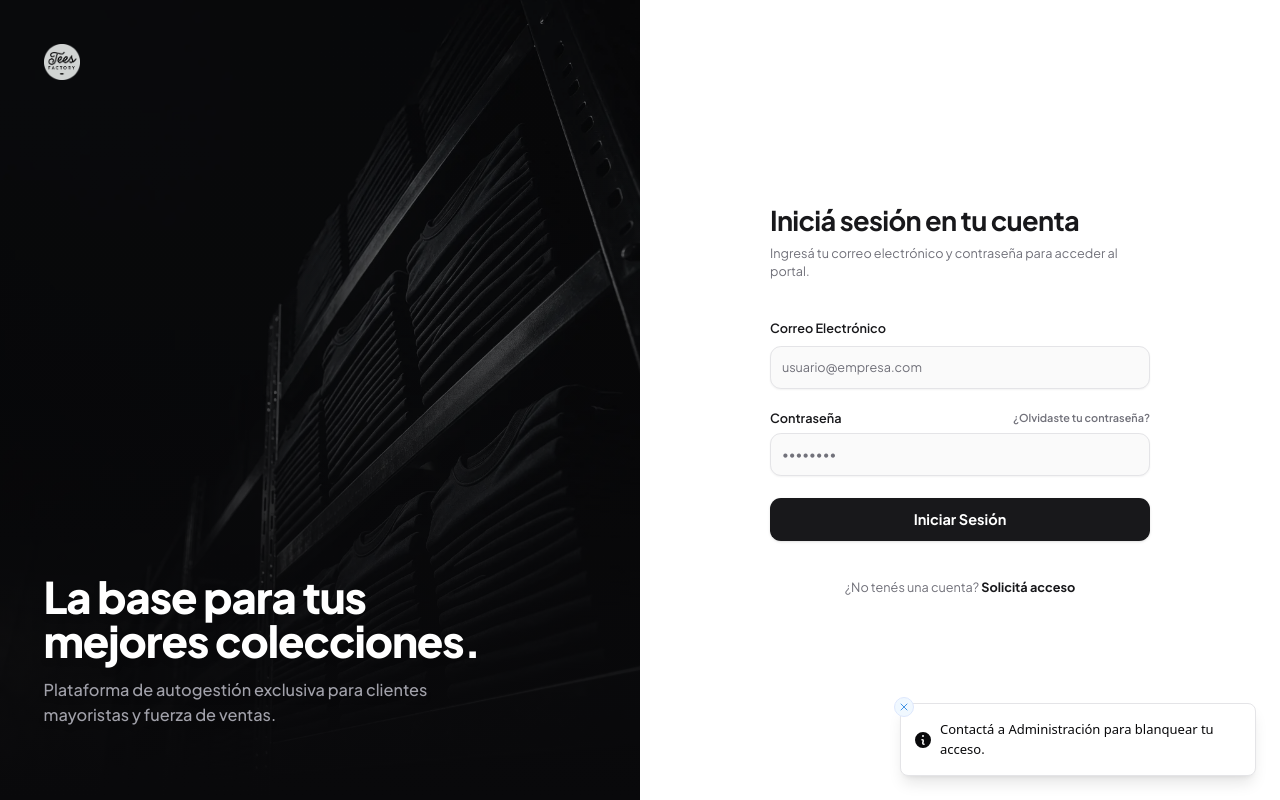
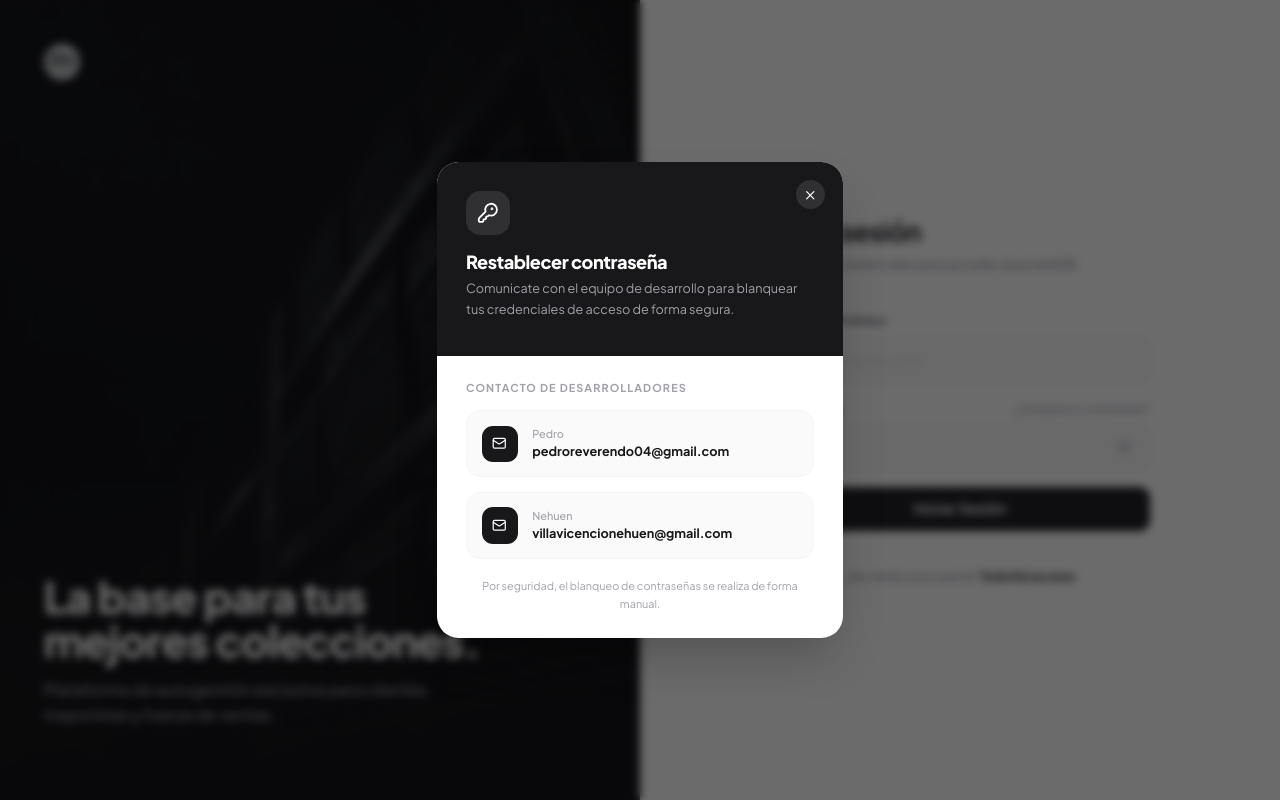
Before and after one commit to nehuennv/tees-factory, a React (Vite) app: page /login in a window 1280 px wide. Both pictures are taken after a click on the button "¿Olvidaste tu contraseña?". Built offline with nearby package versions, Linux system fonts and the light colour scheme.

Commit message:
fix previewsssesss

```diff
--- a/src/features/auth/pages/LoginPageB2B.tsx
+++ b/src/features/auth/pages/LoginPageB2B.tsx
@@ -6,8 +6,8 @@ import { Button } from '@/components/ui/button';
 import { Input } from '@/components/ui/input';
 import { Label } from '@/components/ui/label';
 import { toast } from 'sonner';
+import { Eye, EyeOff, X, Mail, KeyRound } from 'lucide-react';
 
-// Importamos los assets que tenés en tu repo
 import LogoTees from '@/assets/logo/LogoTeesFactorynegro.png';
 import Bg1 from '@/assets/login/1.webp';
 import Bg2 from '@/assets/login/2.webp';
@@ -21,6 +21,97 @@ const ROLE_ROUTES: Record<Role, string> = {
     SELLER: '/ventas/clientes',
 };
 
+// 1. Convertimos el modal en un componente genérico y reutilizable
+interface ContactSupportModalProps {
+    title: string;
+    description: string;
+    icon: React.ReactNode;
+    footerText?: string;
+    onClose: () => void;
+}
+
+function ContactSupportModal({ title, description, icon, footerText, onClose }: ContactSupportModalProps) {
+    return (
+        <div
+            className="fixed inset-0 z-50 flex items-center justify-center p-4"
+            onClick={onClose}
+        >
+            {/* Backdrop */}
+            <div className="absolute inset-0 bg-zinc-950/60 backdrop-blur-sm" />
+
+            {/* Modal */}
+            <div
+                className="relative w-full max-w-md bg-white rounded-3xl shadow-2xl overflow-hidden animate-in fade-in zoom-in-95 duration-200"
+                onClick={(e) => e.stopPropagation()}
+            >
+                {/* Header con gradiente */}
+                <div className="bg-zinc-900 px-8 pt-8 pb-10">
+                    <button
+                        onClick={onClose}
+                        className="absolute top-5 right-5 w-8 h-8 rounded-full bg-white/10 hover:bg-white/20 flex items-center justify-center text-white transition-colors"
+                    >
+                        <X className="w-4 h-4" />
+                    </button>
+                    <div className="w-12 h-12 rounded-2xl bg-white/10 flex items-center justify-center mb-4">
+                        {icon}
+                    </div>
+                    <h3 className="text-xl font-black text-white tracking-tight">
+                        {title}
+                    </h3>
+                    <p className="text-zinc-400 text-sm mt-1 leading-relaxed">
+                        {description}
+                    </p>
+                </div>
+
+                {/* Contenido (Contactos estáticos para ambos casos) */}
+                <div className="px-8 py-7 flex flex-col gap-4">
+                    <p className="text-xs font-bold text-zinc-400 uppercase tracking-widest">
+                        Contacto de desarrolladores
+                    </p>
+
+                    {/* Contacto 1 */}
+                    <a
+                        href="mailto:pedroreverendo04@gmail.com"
+                        className="flex items-center gap-4 p-4 rounded-2xl border border-zinc-100 bg-zinc-50 hover:bg-zinc-100 hover:border-zinc-200 transition-all group"
+                    >
+                        <div className="w-10 h-10 rounded-xl bg-zinc-900 flex items-center justify-center shrink-0 group-hover:scale-105 transition-transform">
+                            <Mail className="w-4 h-4 text-white" />
+                        </div>
+                        <div className="flex flex-col min-w-0">
+                            <span className="text-xs text-zinc-400 font-medium">Pedro</span>
+                            <span className="text-sm font-bold text-zinc-900 truncate">
+                                pedroreverendo04@gmail.com
+                            </span>
+                        </div>
+                    </a>
+
+                    {/* Contacto 2 */}
+                    <a
+                        href="mailto:villavicencionehuen@gmail.com"
+                        className="flex items-center gap-4 p-4 rounded-2xl border border-zinc-100 bg-zinc-50 hover:bg-zinc-100 hover:border-zinc-200 transition-all group"
+                    >
+                        <div className="w-10 h-10 rounded-xl bg-zinc-900 flex items-center justify-center shrink-0 group-hover:scale-105 transition-transform">
+                            <Mail className="w-4 h-4 text-white" />
+                        </div>
+                        <div className="flex flex-col min-w-0">
+                            <span className="text-xs text-zinc-400 font-medium">Nehuen</span>
+                            <span className="text-sm font-bold text-zinc-900 truncate">
+                                villavicencionehuen@gmail.com
+                            </span>
+                        </div>
+                    </a>
+
+                    {footerText && (
+                        <p className="text-xs text-zinc-400 text-center leading-relaxed pt-1">
+                            {footerText}
+                        </p>
+                    )}
+                </div>
+            </div>
+        </div>
+    );
+}
+
 export const LoginPageB2B = () => {
     const login = useAuthStore((state) => state.login);
     const setGlobalLoading = useAuthStore((state) => state.setGlobalLoading);
@@ -28,8 +119,12 @@ export const LoginPageB2B = () => {
 
     const [email, setEmail] = useState('');
     const [password, setPassword] = useState('');
+    const [showPassword, setShowPassword] = useState(false);
     const [isLoading, setIsLoading] = useState(false);
     const [bgIndex, setBgIndex] = useState(0);
+
+    // 2. Unificamos el estado para manejar qué modal mostrar
+    const [modalType, setModalType] = useState<'none' | 'access' | 'password'>('none');
 
     useEffect(() => {
         const interval = setInterval(() => {
@@ -38,7 +133,6 @@ export const LoginPageB2B = () => {
         return () => clearInterval(interval);
     }, []);
 
-    // ── Login Real contra la API ────────────────────────────────
     const handleRegularLogin = async (e: React.FormEvent) => {
         e.preventDefault();
         setIsLoading(true);
@@ -47,18 +141,15 @@ export const LoginPageB2B = () => {
             setGlobalLoading(true, 'Validando credenciales...');
             await login(email, password);
 
-            // Leer el user recién seteado para redirigir según su rol
             const user = useAuthStore.getState().user;
             if (user) {
                 navigate(ROLE_ROUTES[user.role], { replace: true });
             }
 
-            // Dar tiempo al router a renderizar antes de quitar el splash
             setTimeout(() => setGlobalLoading(false), 150);
         } catch (err: any) {
             setGlobalLoading(false);
 
-            // Error de red (servidor no accesible, CORS, timeout)
             if (!err?.response) {
                 toast.error('No se pudo conectar con el servidor', {
                     description: 'Verificá tu conexión a internet o contactá al administrador.',
@@ -67,7 +158,6 @@ export const LoginPageB2B = () => {
                 return;
             }
 
-            // Error 401 o 403 del backend (credenciales inválidas)
             const status = err.response.status;
             if (status === 401 || status === 403) {
                 toast.error('Credenciales incorrectas', {
@@ -77,7 +167,6 @@ export const LoginPageB2B = () => {
                 return;
             }
 
-            // Cualquier otro error del backend (500, etc.)
             const backendMessage = err.response?.data?.message
                 || err.response?.data?.error
                 || 'Ocurrió un error inesperado. Intentá más tarde.';
@@ -88,12 +177,11 @@ export const LoginPageB2B = () => {
     };
 
     return (
+        <>
             <div className="min-h-screen w-full grid grid-cols-1 md:grid-cols-2 bg-white">
 
-            {/* MITAD IZQUIERDA: Carousel y Branding (Oculto en mobile) */}
+                {/* MITAD IZQUIERDA: Carousel y Branding */}
                 <div className="relative hidden md:flex flex-col justify-between p-12 overflow-hidden bg-zinc-950">
-
-                {/* Logo FIJO en Top-Left del Carrusel */}
                     <div className="absolute top-12 left-12 z-20">
                         <img
                             src={LogoTees}
@@ -102,21 +190,18 @@ export const LoginPageB2B = () => {
                         />
                     </div>
 
-                {/* Imagen de fondo con overlay oscuro */}
                     <div className="absolute inset-0 z-0 bg-zinc-950 overflow-hidden">
                         {bgImages.map((img, idx) => (
                             <img
                                 key={idx}
                                 src={img}
                                 alt={`Tees Factory Background ${idx + 1}`}
-                            className={`absolute inset-0 w-full h-full object-cover transition-opacity duration-1000 ease-in-out ${idx === bgIndex ? 'opacity-40' : 'opacity-0'
-                                }`}
+                                className={`absolute inset-0 w-full h-full object-cover transition-opacity duration-1000 ease-in-out ${idx === bgIndex ? 'opacity-40' : 'opacity-0'}`}
                             />
                         ))}
                         <div className="absolute inset-0 bg-gradient-to-t from-zinc-950 via-zinc-950/20 to-transparent" />
                     </div>
 
-                {/* Contenido sobre la imagen */}
                     <div className="relative z-10 flex flex-col justify-end h-full max-w-lg mb-8">
                         <h1 className="text-4xl lg:text-5xl font-black text-white tracking-tight mb-4 drop-shadow-md">
                             La base para tus mejores colecciones.
@@ -129,83 +214,118 @@ export const LoginPageB2B = () => {
 
                 {/* MITAD DERECHA: Formulario de Login */}
                 <div className="relative flex flex-col justify-center min-h-screen px-6 sm:px-12 md:px-16 lg:px-24 xl:px-32 bg-white">
+                    <div className="w-full max-w-[380px] mx-auto flex flex-col justify-center">
 
-                <div className="w-full max-w-[380px] mx-auto flex flex-col justify-center">
-                    {/* Header del Formulario */}
                         <div className="flex flex-col items-center md:items-start text-center md:text-left mb-10">
-                        {/* Logo visible solo en mobile y centrado */}
                             <img
                                 src={LogoTees}
                                 alt="Tees Factory"
                                 className="h-12 w-auto object-contain mb-8 md:hidden"
                             />
                             <h2 className="text-3xl font-bold text-zinc-900 tracking-tight">
-                            Iniciá sesión en tu cuenta
+                                Iniciá sesión
                             </h2>
                             <p className="text-sm text-zinc-500 mt-2 max-w-xs md:max-w-none">
-                            Ingresá tu correo electrónico y contraseña para acceder al portal.
+                                Ingresá tus credenciales para acceder al portal B2B.
                             </p>
                         </div>
 
-                    {/* Formulario Real */}
-                    <form onSubmit={handleRegularLogin} className="space-y-6">
+                        <form onSubmit={handleRegularLogin} className="space-y-5">
+                            {/* Email */}
                             <div className="space-y-2">
-                            <Label htmlFor="email" className="text-zinc-900 font-semibold">Correo Electrónico</Label>
+                                <Label htmlFor="email" className="text-zinc-700 font-semibold text-sm">
+                                    Correo Electrónico
+                                </Label>
                                 <Input
                                     id="email"
                                     type="email"
                                     placeholder="usuario@empresa.com"
                                     value={email}
                                     onChange={(e) => setEmail(e.target.value)}
-                                className="h-12 rounded-xl bg-zinc-50 border-zinc-200 focus-visible:ring-zinc-900"
+                                    className="h-12 rounded-xl bg-zinc-50 border-zinc-200 focus-visible:ring-zinc-900 placeholder:text-zinc-300"
                                     required
                                 />
                             </div>
 
+                            {/* Contraseña */}
                             <div className="space-y-2">
                                 <div className="flex items-center justify-between">
-                                <Label htmlFor="password" className="text-zinc-900 font-semibold">Contraseña</Label>
+                                    <Label htmlFor="password" className="text-zinc-700 font-semibold text-sm">
+                                        Contraseña
+                                    </Label>
                                     <button
                                         type="button"
-                                    onClick={() => toast.info("Contactá a Administración para blanquear tu acceso.")}
-                                    className="text-xs font-semibold text-zinc-500 hover:text-zinc-900 transition-colors"
+                                        // 3. Abrimos el modal de contraseña en vez del toast
+                                        onClick={() => setModalType('password')}
+                                        className="text-xs font-semibold text-zinc-400 hover:text-zinc-900 transition-colors"
                                     >
                                         ¿Olvidaste tu contraseña?
                                     </button>
                                 </div>
+                                <div className="relative">
                                     <Input
                                         id="password"
-                                type="password"
+                                        type={showPassword ? 'text' : 'password'}
                                         placeholder="••••••••"
                                         value={password}
                                         onChange={(e) => setPassword(e.target.value)}
-                                className="h-12 rounded-xl bg-zinc-50 border-zinc-200 focus-visible:ring-zinc-900"
+                                        className="h-12 rounded-xl bg-zinc-50 border-zinc-200 focus-visible:ring-zinc-900 pr-12 placeholder:text-zinc-300"
                                         required
                                     />
+                                    <button
+                                        type="button"
+                                        onClick={() => setShowPassword((v) => !v)}
+                                        className="absolute right-3 top-1/2 -translate-y-1/2 w-8 h-8 flex items-center justify-center rounded-lg text-zinc-400 hover:text-zinc-900 hover:bg-zinc-100 transition-all"
+                                        tabIndex={-1}
+                                    >
+                                        {showPassword ? <EyeOff className="w-4 h-4" /> : <Eye className="w-4 h-4" />}
+                                    </button>
+                                </div>
                             </div>
 
                             <Button
                                 type="submit"
                                 disabled={isLoading}
-                            className="w-full h-12 rounded-xl bg-zinc-900 text-white font-bold text-base hover:bg-zinc-800 transition-all mt-4"
+                                className="w-full h-12 rounded-xl bg-zinc-900 text-white font-bold text-base hover:bg-zinc-800 transition-all mt-2"
                             >
-                            {isLoading ? "Validando credenciales..." : "Iniciar Sesión"}
+                                {isLoading ? 'Validando credenciales...' : 'Iniciar Sesión'}
                             </Button>
                         </form>
 
-                    {/* Footer Contextual */}
                         <p className="text-center text-sm text-zinc-500 mt-10">
                             ¿No tenés una cuenta?{' '}
                             <button
-                            onClick={() => toast.info("Portal cerrado. Contactá a tu vendedor para darte de alta.")}
-                            className="font-bold text-zinc-900 hover:underline"
+                                // 4. Abrimos el modal de acceso
+                                onClick={() => setModalType('access')}
+                                className="font-bold text-zinc-900 hover:underline underline-offset-2"
                             >
                                 Solicitá acceso
                             </button>
                         </p>
                     </div>
-
                 </div>
             </div>
+
+            {/* 5. Renderizado condicional de los modales reutilizando el mismo componente */}
+            {modalType === 'access' && (
+                <ContactSupportModal
+                    title="Solicitar acceso al portal"
+                    description="Comunicate con nuestro equipo para que te demos de alta como cliente."
+                    icon={<Mail className="w-6 h-6 text-white" />}
+                    footerText="Mencioná el nombre de tu empresa y te configuramos el acceso a la brevedad."
+                    onClose={() => setModalType('none')}
+                />
+            )}
+
+            {modalType === 'password' && (
+                <ContactSupportModal
+                    title="Restablecer contraseña"
+                    description="Comunicate con el equipo de desarrollo para blanquear tus credenciales de acceso de forma segura."
+                    icon={<KeyRound className="w-6 h-6 text-white" />}
+                    footerText="Por seguridad, el blanqueo de contraseñas se realiza de forma manual."
+                    onClose={() => setModalType('none')}
+                />
+            )}
+        </>
     );
 }
```
Also changed, not shown: src/features/client/pages/PaymentReportPage.tsx (+30 -14 lines). Lines whose indentation alone changed are shown as unchanged.
